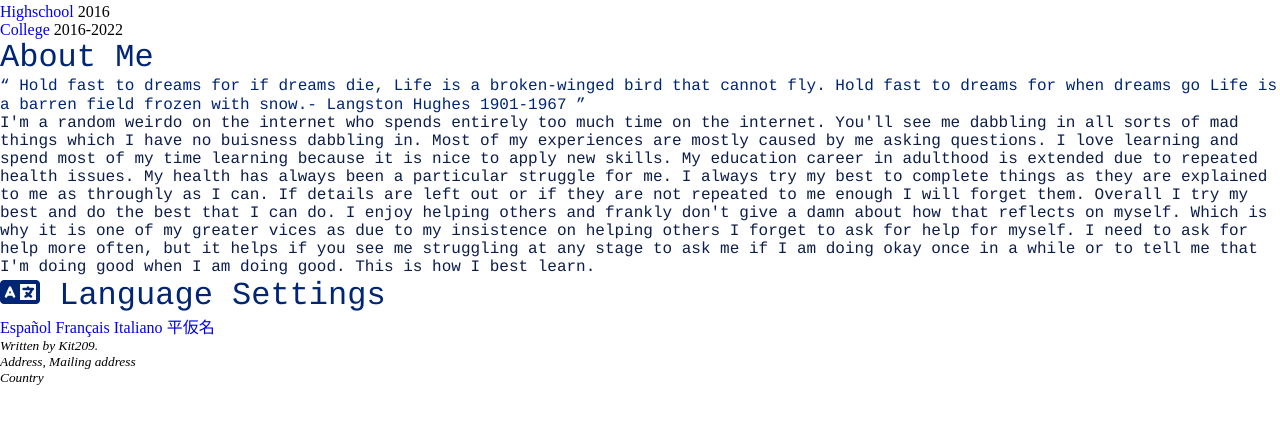
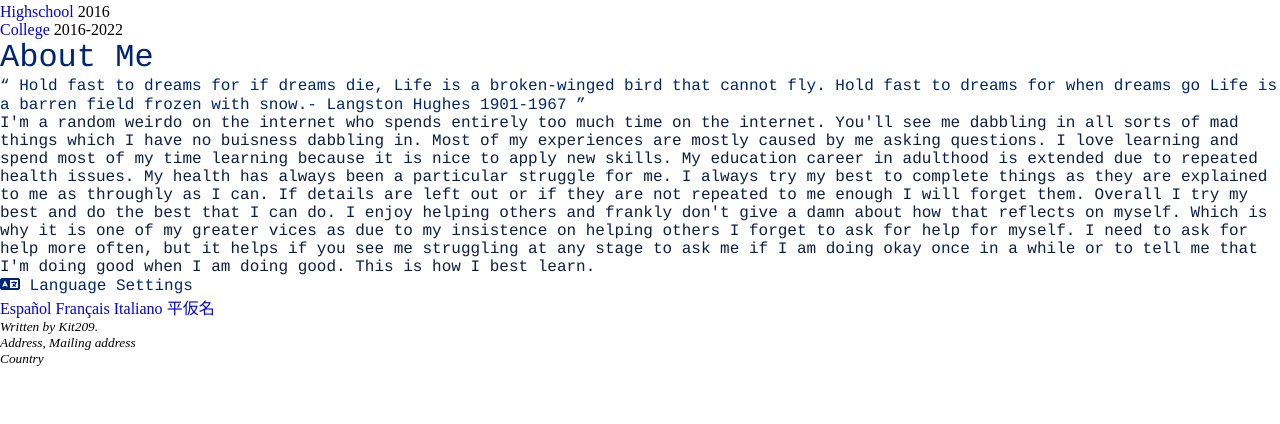
Before and after one commit to Kit203/resume, a plain HTML site: page index.html in a window 1280 px wide. Shown: the part 1198-1622 px from the top of the page. Drawn offline with Linux system fonts and the light colour scheme; files that its build step writes are made by us from their sources.

Commit message:
removing reduncies

```diff
--- a/assets/css/style.css
+++ b/assets/css/style.css
@@ -31,7 +31,7 @@ h2 {
 }
 
 h3 {
-    font-size: 250%;
+    font-size: 100%;
     font-family: 'Courier', 'Arial Narrow', Arial, sans-serif;
     font-weight: 100;
     font-style: normal;
--- a/index.html
+++ b/index.html
@@ -64,7 +64,7 @@
         </blockquote>
     <p> I'm a random weirdo on the internet who spends entirely too much time on the internet. You'll see me dabbling in all sorts of mad things which I have no buisness dabbling in. Most of my experiences are mostly caused by me asking questions. I love learning and spend most of my time learning because it is nice to apply new skills. My education career in adulthood is extended due to repeated health issues. My health has always been a particular struggle for me. I always try my best to complete things as they are explained to me as throughly as I can. If details are left out or if they are not repeated to me enough I will forget them. Overall I try my best and do the best that I can do. I enjoy helping others and frankly don't give a damn about how that reflects on myself. Which is why it is one of my greater vices as due to my insistence on helping others I forget to ask for help for myself. I need to ask for help more often, but it helps if you see me struggling at any stage to ask me if I am doing okay once in a while or to tell me that I'm doing good when I am doing good. This is how I best learn.</p>
     <!-- This provides a short introduction to me as a human being -->
-    <h3 style="color:rgb(0, 37, 116); font-size:200%; font-family:courier; text-align:left;"><i class="fa-solid fa-language"></i> Language Settings </h3>
+    <h3><i class="fa-solid fa-language"></i> Language Settings </h3>
     <a href = "deadlink">Español </a>
     <a href = "deadlink">Français </a>
     <a href = "deadlink"> Italiano </a>
```
